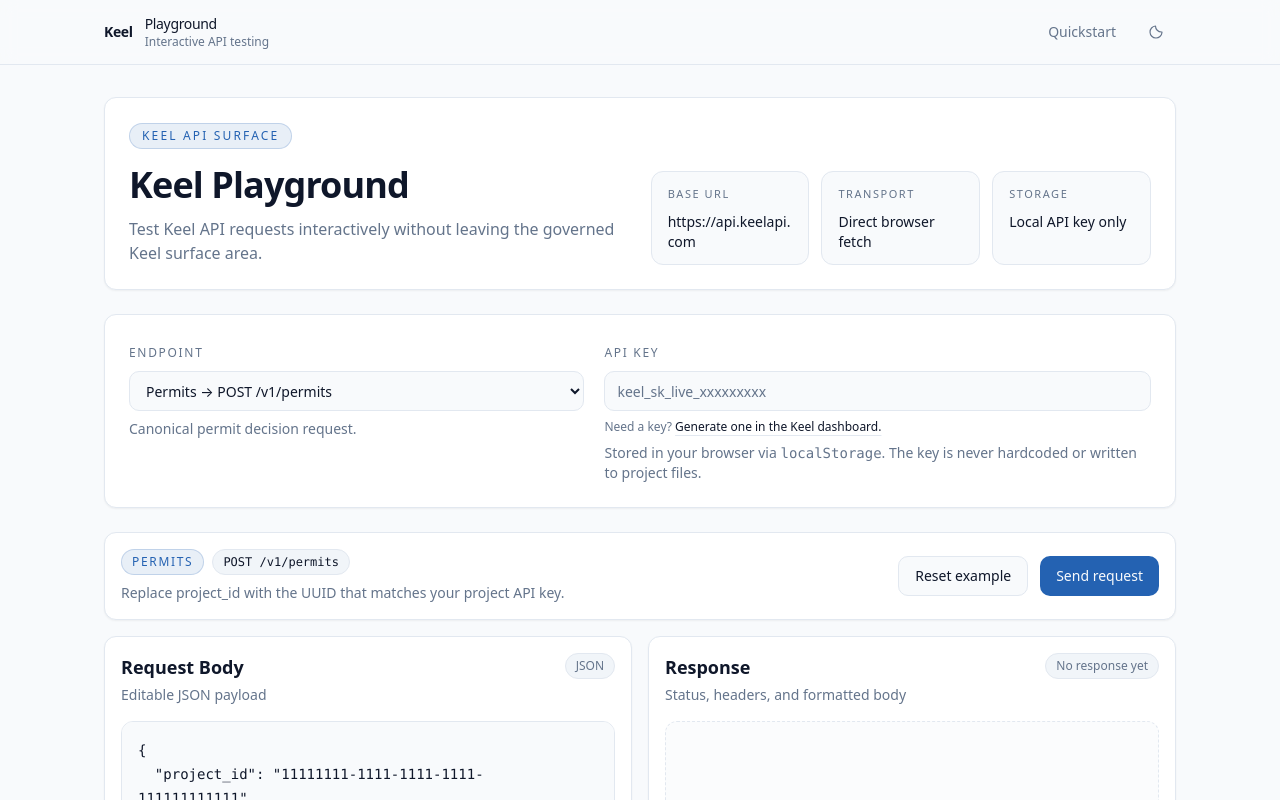
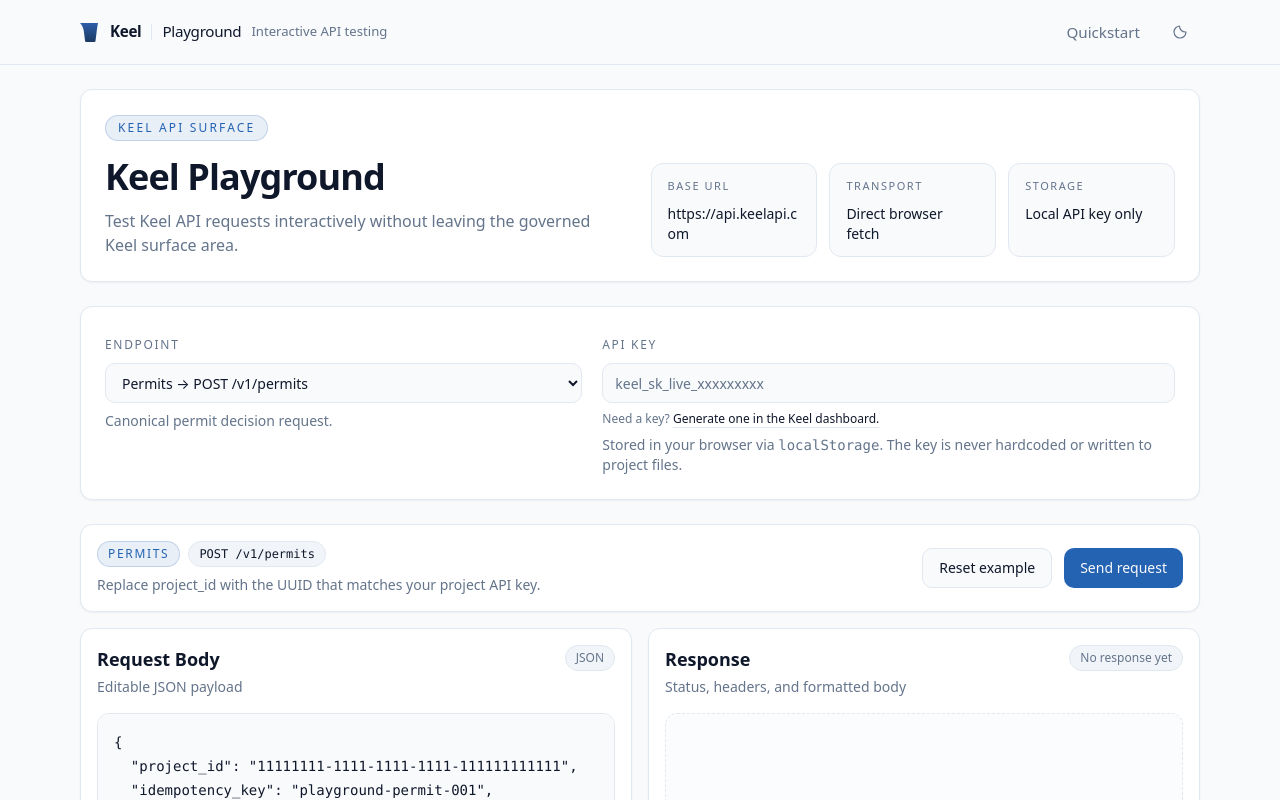
Before and after one commit to keelapi/keel-playground, a Next.js app: page / in a window 1280 px wide. Shown: the top 800 px of the page. Built offline with nearby package versions, Linux system fonts and the light colour scheme.

Commit message:
Unify playground header and shared brand icon

```diff
--- a/app/globals.css
+++ b/app/globals.css
@@ -106,4 +106,152 @@
   ::selection {
     background: hsl(var(--primary) / 0.2);
   }
+
+  .site-header {
+    position: sticky;
+    top: 0;
+    z-index: 50;
+    border-bottom: 1px solid hsl(var(--border));
+    background: hsl(var(--background) / 0.95);
+    backdrop-filter: blur(16px);
+  }
+
+  .site-header__inner,
+  .site-main {
+    width: min(1120px, calc(100% - 2rem));
+    margin: 0 auto;
+  }
+
+  .site-header__inner {
+    display: flex;
+    align-items: center;
+    justify-content: space-between;
+    gap: 16px;
+    min-height: 64px;
+  }
+
+  .site-header__actions {
+    display: flex;
+    align-items: center;
+    gap: 8px;
+  }
+
+  .site-main {
+    display: flex;
+    flex-direction: column;
+    padding-top: 1.5rem;
+    padding-bottom: 2rem;
+  }
+
+  .keel-header-brand {
+    display: inline-flex;
+    align-items: center;
+    gap: 12px;
+    min-height: 40px;
+    border-radius: calc(var(--radius) - 0.25rem);
+    transition: color 0.18s ease;
+  }
+
+  .keel-header-brand:hover .keel-header-brand__wordmark,
+  .keel-header-brand:hover .keel-header-brand__title {
+    color: hsl(var(--primary));
+  }
+
+  .keel-header-brand:focus-visible {
+    outline: 2px solid hsl(var(--ring) / 0.35);
+    outline-offset: 4px;
+  }
+
+  .keel-header-brand__icon {
+    width: 18px;
+    height: 19px;
+    flex: 0 0 auto;
+  }
+
+  .keel-header-brand__copy {
+    display: inline-flex;
+    align-items: center;
+    gap: 10px;
+    min-width: 0;
+    line-height: 1;
+  }
+
+  .keel-header-brand__wordmark {
+    color: hsl(var(--foreground));
+    font-size: 0.95rem;
+    font-weight: 600;
+    letter-spacing: -0.02em;
+  }
+
+  .keel-header-brand__divider {
+    width: 1px;
+    height: 0.95rem;
+    background: hsl(var(--input));
+    flex: 0 0 auto;
+  }
+
+  .keel-header-brand__title {
+    color: hsl(var(--foreground));
+    font-size: 0.95rem;
+    font-weight: 500;
+    letter-spacing: -0.02em;
+  }
+
+  .keel-header-brand__subtitle {
+    color: hsl(var(--muted-foreground));
+    font-size: 0.82rem;
+  }
+
+  .keel-header-brand__wordmark,
+  .keel-header-brand__title,
+  .keel-header-brand__subtitle {
+    white-space: nowrap;
+  }
+
+  .header-link {
+    display: none;
+    min-height: 36px;
+    align-items: center;
+    justify-content: center;
+    border-radius: calc(var(--radius) - 0.25rem);
+    padding: 0 12px;
+    color: hsl(var(--muted-foreground));
+    font-size: 0.95rem;
+    transition:
+      background-color 0.18s ease,
+      color 0.18s ease;
+  }
+
+  .header-link:hover {
+    background: hsl(var(--secondary));
+    color: hsl(var(--foreground));
+  }
+
+  @media (min-width: 640px) {
+    .header-link {
+      display: inline-flex;
+    }
+  }
+
+  @media (max-width: 900px) {
+    .site-header__inner,
+    .site-header__actions {
+      flex-direction: column;
+      align-items: stretch;
+    }
+
+    .site-header__actions {
+      gap: 10px;
+      padding-bottom: 0.75rem;
+    }
+
+    .keel-header-brand__copy {
+      gap: 8px;
+    }
+
+    .keel-header-brand__divider,
+    .keel-header-brand__subtitle {
+      display: none;
+    }
+  }
 }
--- a/components/keel-playground.tsx
+++ b/components/keel-playground.tsx
@@ -206,26 +206,26 @@
 
   return (
     <div className="min-h-screen bg-background">
-      <header className="sticky top-0 z-50 border-b border-border bg-background/95 backdrop-blur supports-[backdrop-filter]:bg-background/60">
-        <div className="mx-auto flex h-16 w-full max-w-[1120px] items-center justify-between gap-4 px-4 md:px-6">
+      <header className="site-header">
+        <div className="site-header__inner">
           <a
             href="https://keelapi.com"
-            className="group inline-flex items-center gap-3 rounded-md focus-visible:outline-none focus-visible:ring-2 focus-visible:ring-ring/35 focus-visible:ring-offset-2 focus-visible:ring-offset-background"
+            className="keel-header-brand"
           >
-            <span className="text-sm font-semibold tracking-tight text-foreground transition-colors group-hover:text-primary">
-              Keel
-            </span>
-            <span className="flex flex-col">
-              <span className="text-sm font-medium tracking-tight">Playground</span>
-              <span className="text-xs text-muted-foreground">Interactive API testing</span>
+            <img className="keel-header-brand__icon" src="/keel.svg" alt="" aria-hidden="true" />
+            <span className="keel-header-brand__copy">
+              <span className="keel-header-brand__wordmark">Keel</span>
+              <span className="keel-header-brand__divider" aria-hidden="true"></span>
+              <span className="keel-header-brand__title">Playground</span>
+              <span className="keel-header-brand__subtitle">Interactive API testing</span>
             </span>
           </a>
-          <div className="flex items-center gap-2">
+          <div className="site-header__actions">
             <a
               href="https://docs.keelapi.com/quickstart"
               target="_blank"
               rel="noreferrer"
-              className="hidden rounded-md px-3 py-2 text-sm text-muted-foreground transition-colors hover:bg-secondary hover:text-foreground sm:inline-flex"
+              className="header-link"
             >
               Quickstart
             </a>
@@ -234,7 +234,7 @@
         </div>
       </header>
 
-      <main className="mx-auto flex w-full max-w-[1120px] flex-col px-4 py-6 md:px-6 md:py-8">
+      <main className="site-main">
         <section className="mb-6 rounded-xl border border-border bg-card text-card-foreground shadow-sm">
           <div className="flex flex-col gap-6 p-6">
             <div className="flex flex-col gap-6 lg:flex-row lg:items-end lg:justify-between">
```
Also changed, not shown: public/keel.svg (added).
